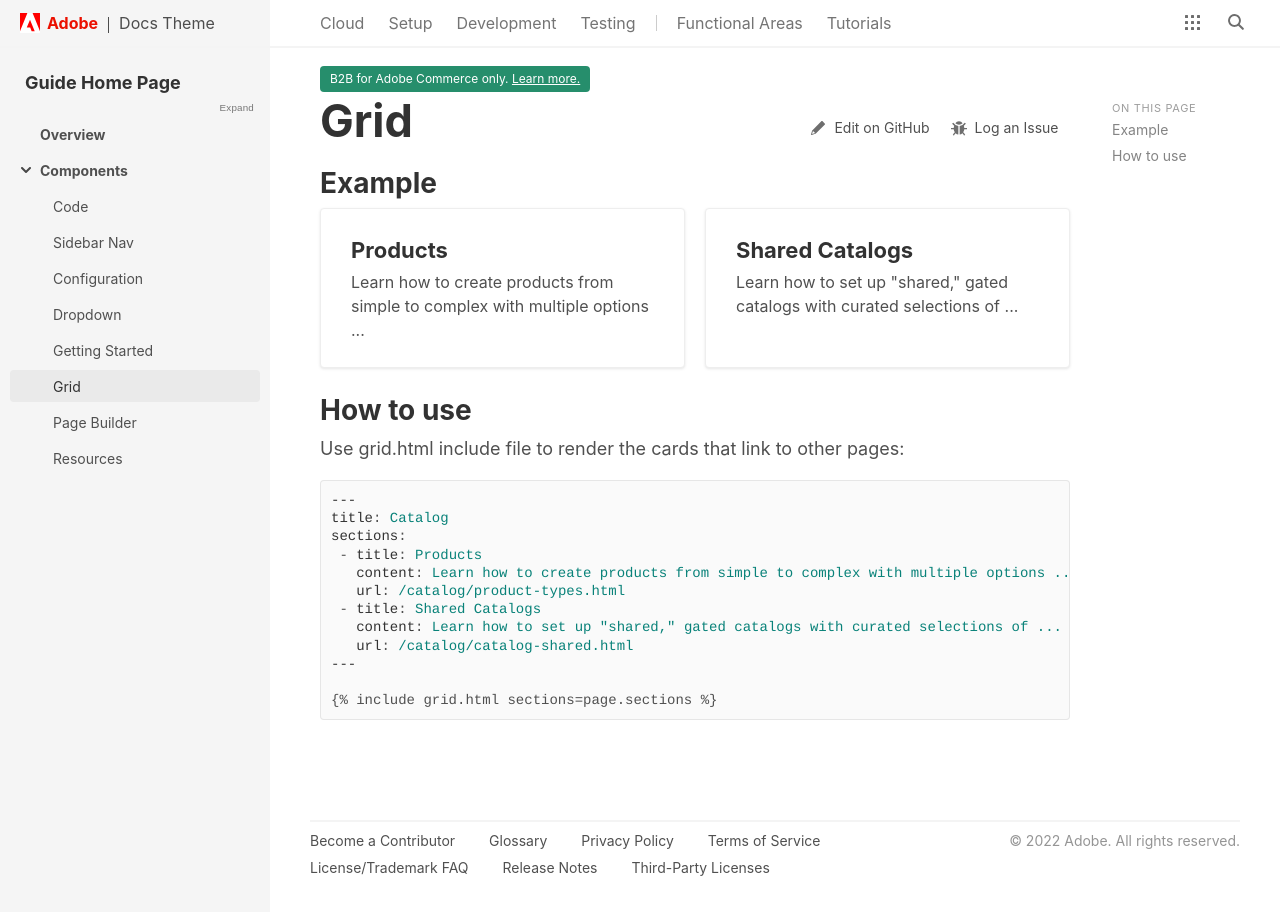
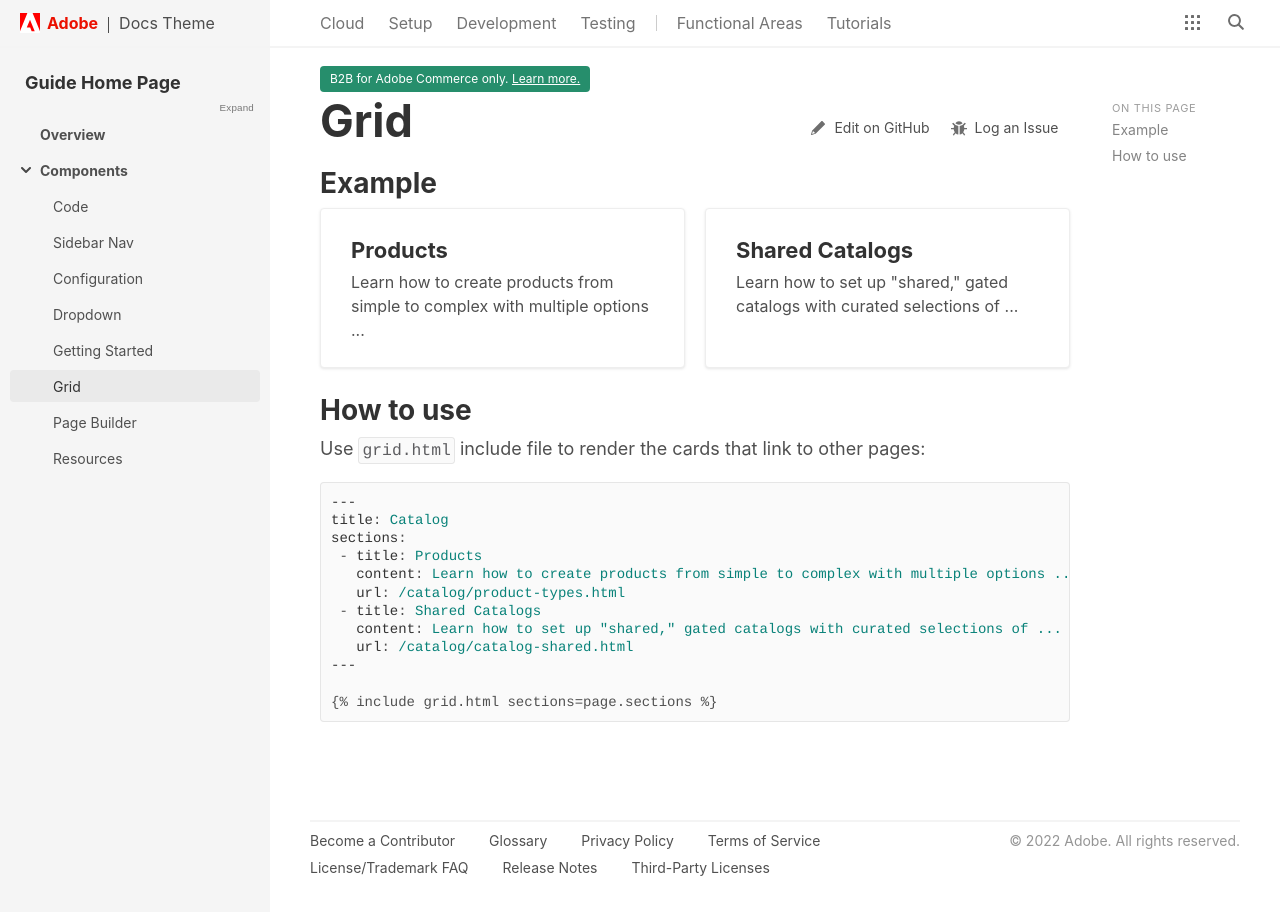
Before and after one commit to commerce-docs/devdocs-theme, a Jekyll site: the page built from example/subpage/grid.md, in a window 1280 px wide and 1016 px high, cut to the strip 0-912 px from the top of the window. Built offline with Jekyll 4.4.1, drawn with Linux system fonts in a browser that asks for light colours; some web fonts are replaced; comment, search, counter and statistics services are not loaded.

Commit message:
Fix textlint errors

````diff
--- a/example/subpage/grid.md
+++ b/example/subpage/grid.md
@@ -18,7 +18,7 @@ sections:
 
 ## How to use
 
-Use grid.html include file to render the cards that link to other pages:
+Use `grid.html` include file to render the cards that link to other pages:
 
 ```markdown
 ---
````
Also changed, not shown: example.md (+2 -2 lines), example/subpage/code.md (+1 -1 lines).
